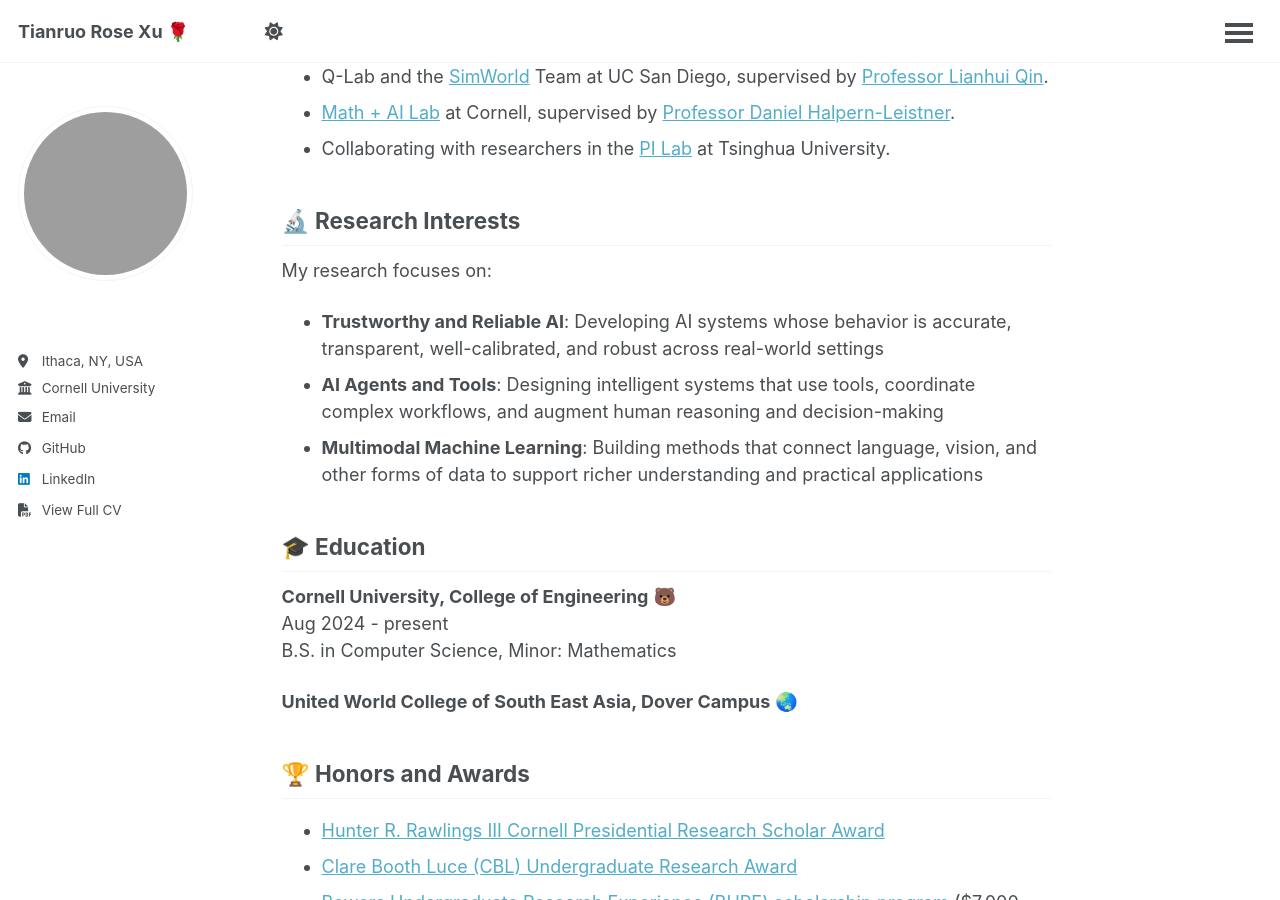
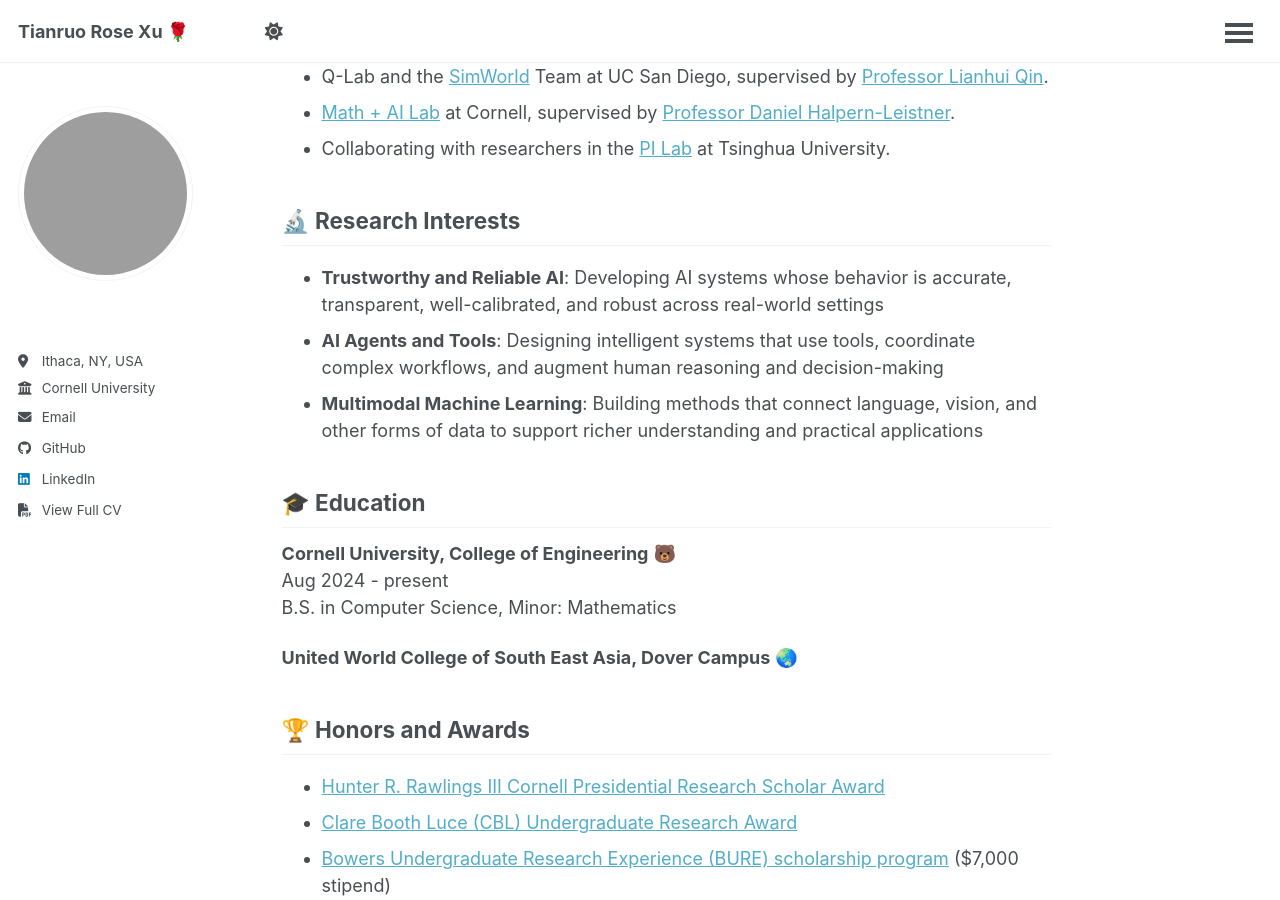
Before and after one commit to XTRose29/xtrose29.github.io, a Jekyll site: the page built from _pages/about.md, in a window 1280 px wide and 900 px high, scrolled down 373 px. Built offline with Jekyll 4.4.1, drawn with Linux system fonts in a browser that asks for light colours.

Commit message:
Update about.md

```diff
--- a/_pages/about.md
+++ b/_pages/about.md
@@ -20,7 +20,6 @@
 
 ## 🔬 Research Interests
 
-My research focuses on:
 - **Trustworthy and Reliable AI**: Developing AI systems whose behavior is accurate, transparent, well-calibrated, and robust across real-world settings
 - **AI Agents and Tools**: Designing intelligent systems that use tools, coordinate complex workflows, and augment human reasoning and decision-making
 - **Multimodal Machine Learning**: Building methods that connect language, vision, and other forms of data to support richer understanding and practical applications
```
